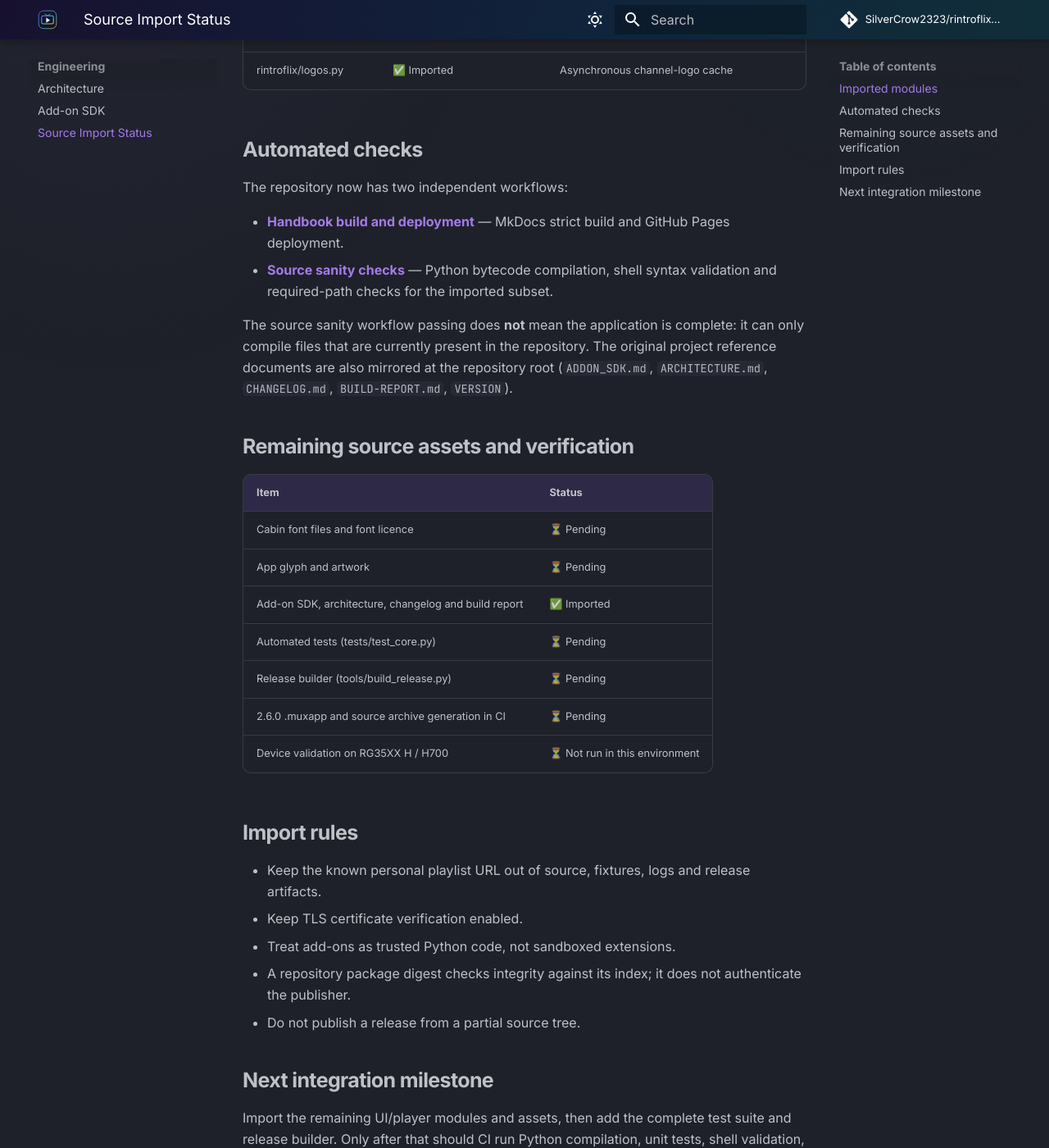
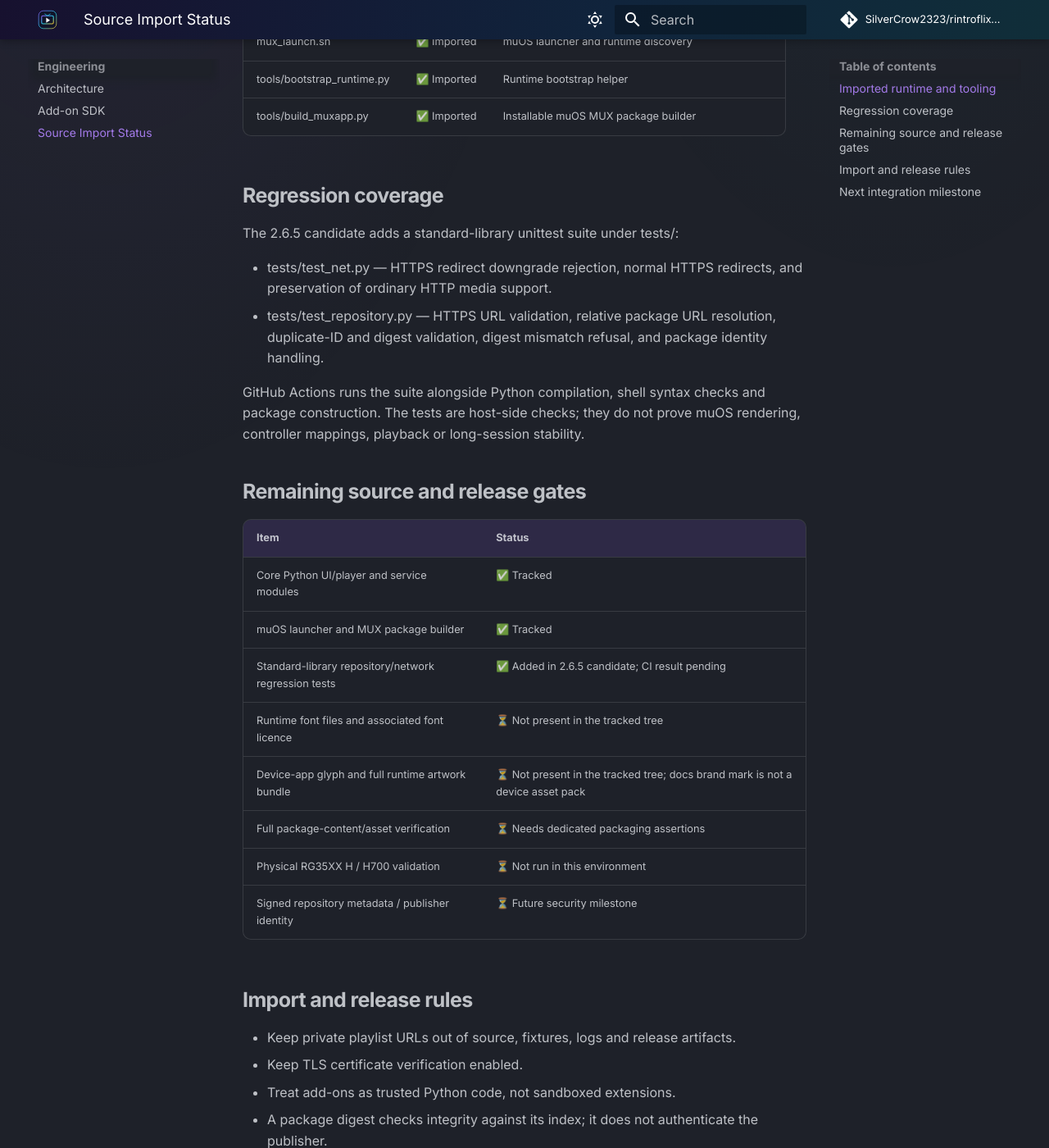
Before and after one commit to SilverCrow2323/rintroflix-muos, an MkDocs documentation site: the page built from docs/source-import.md, in a window 1280 px wide and 1400 px high, scrolled down 1055 px. Shown: the whole window at 82% size. Built offline with MkDocs 1.6.1 and Material for MkDocs 9.7.7, drawn with Linux system fonts in a browser that asks for light colours; comment, search, counter and statistics services are not loaded; some of the changed text lies outside the part shown.

Commit message:
docs(release): document RintrofliX 2.6.5 security candidate

```diff
--- a/docs/source-import.md
+++ b/docs/source-import.md
@@ -1,13 +1,15 @@
 # Source import status
 
 > [!WARNING]
-> This repository is not yet a complete application source mirror. Do not use the current main branch as a release/build source until every required runtime file and the release verification suite have been imported and CI is green.
+> The repository now contains the core Python application modules, muOS launcher, add-on services and a MUX package builder. It is still an incomplete mirror of the full working application: runtime artwork/font/glyph assets are not present in the tracked tree, and automated coverage is being rebuilt. Do not treat a green source compile as device certification.
 
-## Imported modules
+## Imported runtime and tooling
 
 | Path | Status | Responsibility |
 |---|---|---|
-| rintroflix/__init__.py | ✅ Imported | Package version |
+| rintroflix/main.py | ✅ Imported | Main application and screen workflows |
+| rintroflix/ui.py | ✅ Imported | Pygame interface, drawing primitives and focus states |
+| rintroflix/player.py | ✅ Imported | MPV IPC, playback OSD and controls |
 | rintroflix/config.py | ✅ Imported | Persistent settings and VoidCast migration |
 | rintroflix/net.py | ✅ Imported | Bounded HTTP(S) downloads and cache |
 | rintroflix/input.py | ✅ Imported | muOS evdev controller input |
@@ -16,42 +18,42 @@
 | rintroflix/addons.py | ✅ Imported | Add-on API v1/v2, validation and lifecycle |
 | rintroflix/repository.py | ✅ Imported | HTTPS index and SHA-256 package verification |
 | rintroflix/fbdisplay.py | ✅ Imported | Optional framebuffer presentation |
-| lib/glyph_install.sh | ✅ Imported | muOS theme glyph installation |
-| mux_launch.sh | ⚠️ Imported; review required | muOS launcher and runtime discovery |
-| rintroflix/main.py | ⏳ Pending | Main application and screen workflows |
-| rintroflix/ui.py | ⏳ Pending | Pygame interface |
-| rintroflix/player.py | ⏳ Pending | MPV IPC, playback OSD and controls |
 | rintroflix/logos.py | ✅ Imported | Asynchronous channel-logo cache |
+| lib/glyph_install.sh | ✅ Imported | muOS theme glyph installation helper |
+| mux_launch.sh | ✅ Imported | muOS launcher and runtime discovery |
+| tools/bootstrap_runtime.py | ✅ Imported | Runtime bootstrap helper |
+| tools/build_muxapp.py | ✅ Imported | Installable muOS MUX package builder |
 
-## Automated checks
+## Regression coverage
 
-The repository now has two independent workflows:
+The 2.6.5 candidate adds a standard-library unittest suite under tests/:
 
-- [Handbook build and deployment](https://github.com/SilverCrow2323/rintroflix-muos/actions/workflows/docs.yml) — MkDocs strict build and GitHub Pages deployment.
-- [Source sanity checks](https://github.com/SilverCrow2323/rintroflix-muos/actions/workflows/source-checks.yml) — Python bytecode compilation, shell syntax validation and required-path checks for the imported subset.
+- tests/test_net.py — HTTPS redirect downgrade rejection, normal HTTPS redirects, and preservation of ordinary HTTP media support.
+- tests/test_repository.py — HTTPS URL validation, relative package URL resolution, duplicate-ID and digest validation, digest mismatch refusal, and package identity handling.
 
-The source sanity workflow passing does **not** mean the application is complete: it can only compile files that are currently present in the repository. The original project reference documents are also mirrored at the repository root (`ADDON_SDK.md`, `ARCHITECTURE.md`, `CHANGELOG.md`, `BUILD-REPORT.md`, `VERSION`).
+GitHub Actions runs the suite alongside Python compilation, shell syntax checks and package construction. The tests are host-side checks; they do not prove muOS rendering, controller mappings, playback or long-session stability.
 
-## Remaining source assets and verification
+## Remaining source and release gates
 
 | Item | Status |
 |---|---|
-| Cabin font files and font licence | ⏳ Pending |
-| App glyph and artwork | ⏳ Pending |
-| Add-on SDK, architecture, changelog and build report | ✅ Imported |
-| Automated tests (tests/test_core.py) | ⏳ Pending |
-| Release builder (tools/build_release.py) | ⏳ Pending |
-| 2.6.0 .muxapp and source archive generation in CI | ⏳ Pending |
-| Device validation on RG35XX H / H700 | ⏳ Not run in this environment |
+| Core Python UI/player and service modules | ✅ Tracked |
+| muOS launcher and MUX package builder | ✅ Tracked |
+| Standard-library repository/network regression tests | ✅ Added in 2.6.5 candidate; CI result pending |
+| Runtime font files and associated font licence | ⏳ Not present in the tracked tree |
+| Device-app glyph and full runtime artwork bundle | ⏳ Not present in the tracked tree; docs brand mark is not a device asset pack |
+| Full package-content/asset verification | ⏳ Needs dedicated packaging assertions |
+| Physical RG35XX H / H700 validation | ⏳ Not run in this environment |
+| Signed repository metadata / publisher identity | ⏳ Future security milestone |
 
-## Import rules
+## Import and release rules
 
-- Keep the known personal playlist URL out of source, fixtures, logs and release artifacts.
+- Keep private playlist URLs out of source, fixtures, logs and release artifacts.
 - Keep TLS certificate verification enabled.
 - Treat add-ons as trusted Python code, not sandboxed extensions.
-- A repository package digest checks integrity against its index; it does not authenticate the publisher.
-- Do not publish a release from a partial source tree.
+- A package digest checks integrity against its index; it does not authenticate the publisher.
+- Do not publish a release from an incomplete asset tree or without physical-device acceptance.
 
 ## Next integration milestone
 
-Import the remaining UI/player modules and assets, then add the complete test suite and release builder. Only after that should CI run Python compilation, unit tests, shell validation, archive CRC/content checks and the private-URL scan before producing a .muxapp.
+Complete the runtime font/glyph/artwork import with licence provenance, add package-content assertions for every required runtime asset, then validate installation, display, input and playback on a physical RG35XX H/H700 running the documented muOS version.
```
